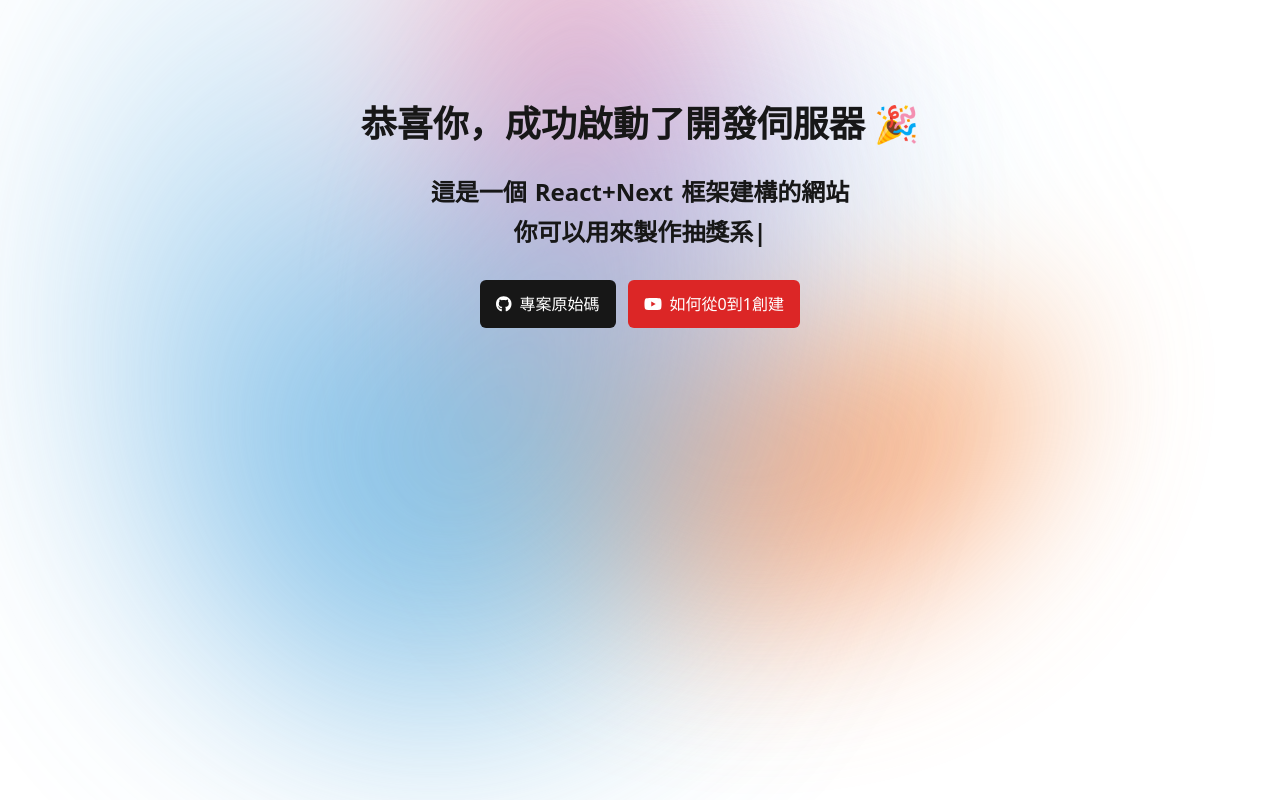
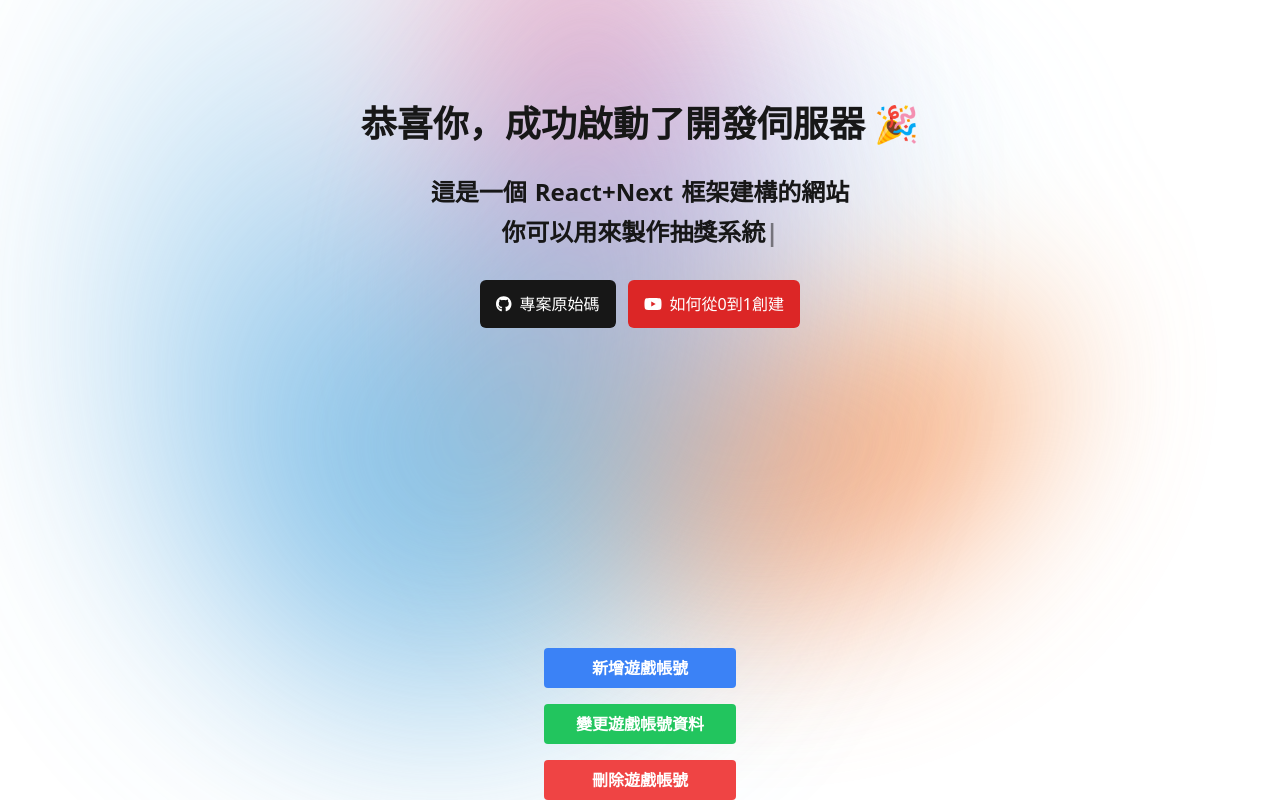
Before and after one commit to forgithub338/lineBotWeb, a Next.js app: page / in a window 1280 px wide. Shown: the part 184-984 px from the top of the page. Before the commit the page ends 890 px from the top, so only its background shows below. Built offline with nearby package versions, Linux system fonts and the light colour scheme.

Commit message:
Add navigation buttons for game account management

```diff
--- /dev/null
+++ b/app/create-account/page.js
@@ -0,0 +1,8 @@
+export default function CreateAccount() {
+    return (
+        <div className="container mx-auto p-4">
+            <h1 className="text-2xl font-bold mb-4">新增遊戲帳號</h1>
+            {/* 這裡之後可以加入表單 */}
+        </div>
+    );
+}
--- /dev/null
+++ b/app/delete-account/page.js
@@ -0,0 +1,8 @@
+export default function DeleteAccount() {
+    return (
+        <div className="container mx-auto p-4">
+            <h1 className="text-2xl font-bold mb-4">刪除遊戲帳號</h1>
+            {/* 這裡之後可以加入確認刪除的功能 */}
+        </div>
+    );
+}
--- /dev/null
+++ b/app/edit-account/page.js
@@ -0,0 +1,8 @@
+export default function EditAccount() {
+    return (
+        <div className="container mx-auto p-4">
+            <h1 className="text-2xl font-bold mb-4">變更遊戲帳號資料</h1>
+            {/* 這裡之後可以加入表單 */}
+        </div>
+    );
+}
--- a/app/page.js
+++ b/app/page.js
@@ -1,9 +1,30 @@
 import Welcome from "@/components/Welcome";
+import Link from "next/link";
 
 export default function Home() {
     return (
         <>
             <Welcome />
+            <div className="flex flex-col gap-4 items-center mt-8">
+                <Link
+                    href="/create-account"
+                    className="bg-blue-500 hover:bg-blue-700 text-white font-bold py-2 px-4 rounded w-48 text-center"
+                >
+                    新增遊戲帳號
+                </Link>
+                <Link
+                    href="/edit-account"
+                    className="bg-green-500 hover:bg-green-700 text-white font-bold py-2 px-4 rounded w-48 text-center"
+                >
+                    變更遊戲帳號資料
+                </Link>
+                <Link
+                    href="/delete-account"
+                    className="bg-red-500 hover:bg-red-700 text-white font-bold py-2 px-4 rounded w-48 text-center"
+                >
+                    刪除遊戲帳號
+                </Link>
+            </div>
         </>
     );
 }
```
